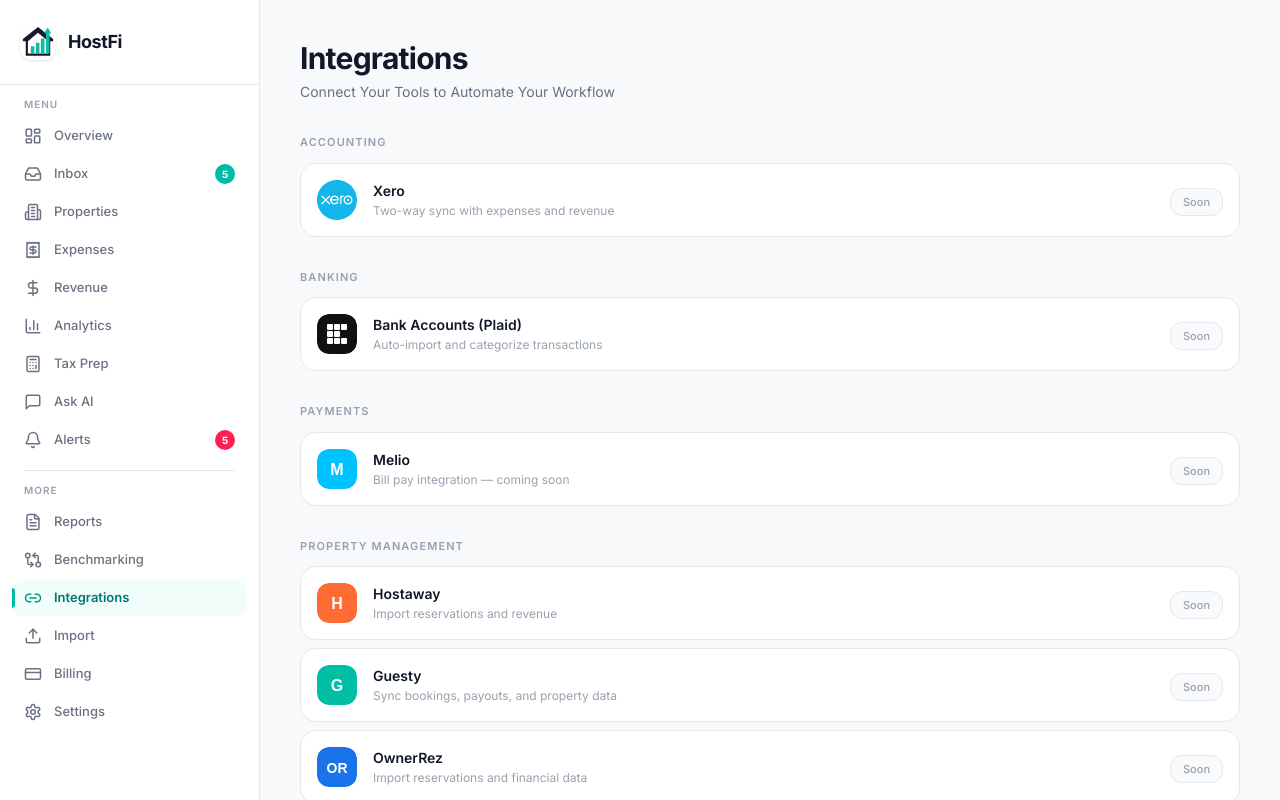
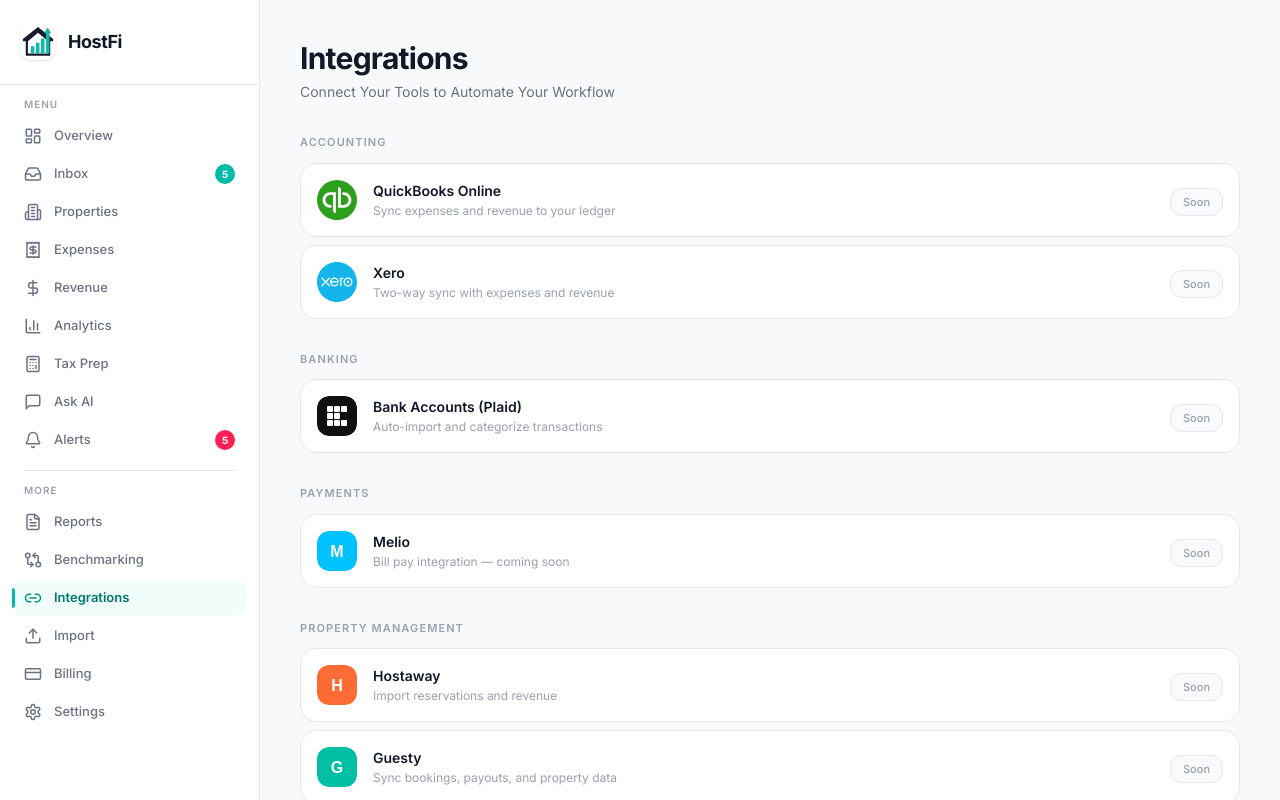
Before and after one commit to passthekeys3/hostfi, a Next.js app: page /dashboard/integrations in a window 1280 px wide. Shown: the top 800 px of the page. Built offline with nearby package versions, Linux system fonts and the light colour scheme; no server answers.

Commit message:
Restore QuickBooks as coming_soon on integrations page

```diff
--- a/src/app/dashboard/integrations/page.tsx
+++ b/src/app/dashboard/integrations/page.tsx
@@ -22,6 +22,7 @@
 } from "@/components/integrations";
 
 const INTEGRATIONS: Integration[] = [
+  { id: "quickbooks", name: "QuickBooks Online", description: "Sync expenses and revenue to your ledger", category: "Accounting", status: "coming_soon", logo: "QB", logoColor: "bg-[#2CA01C]", logoUrl: "/logos/quickbooks.svg", tier: "business" },
   { id: "xero", name: "Xero", description: "Two-way sync with expenses and revenue", category: "Accounting", status: "coming_soon", logo: "XO", logoColor: "bg-[#13B5EA]", logoUrl: "/logos/xero.svg", tier: "business" },
   { id: "plaid", name: "Bank Accounts (Plaid)", description: "Auto-import and categorize transactions", category: "Banking", status: "coming_soon", logo: "PL", logoColor: "bg-[#111111]", logoUrl: "/logos/plaid.svg", tier: "pro" },
   { id: "melio", name: "Melio", description: "Bill pay integration — coming soon", category: "Payments", status: "coming_soon", logo: "ML", logoColor: "bg-[#00C2FF]", logoUrl: "/logos/melio.svg", tier: "free" },
```
